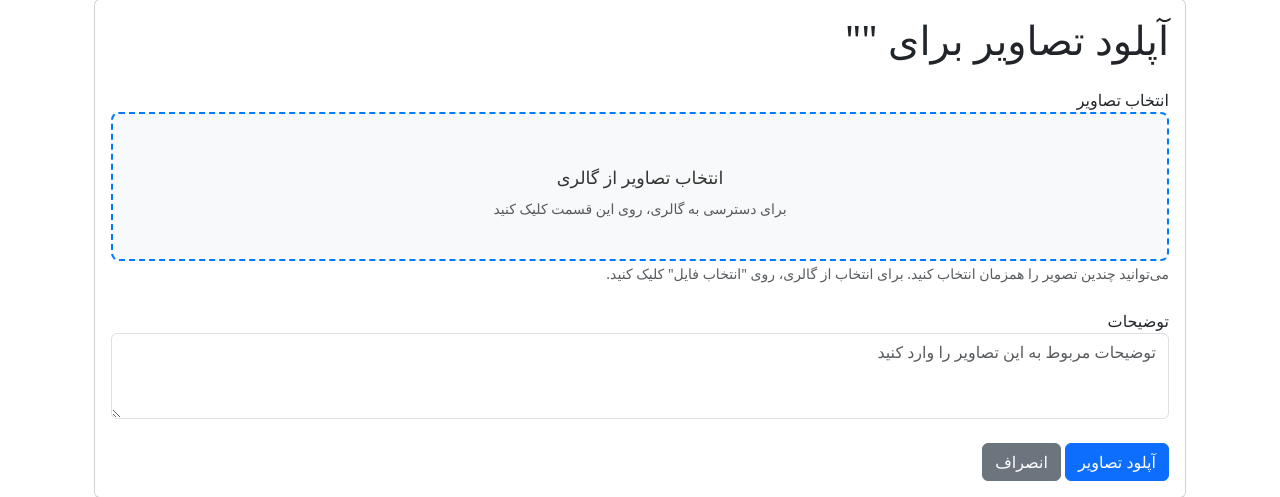
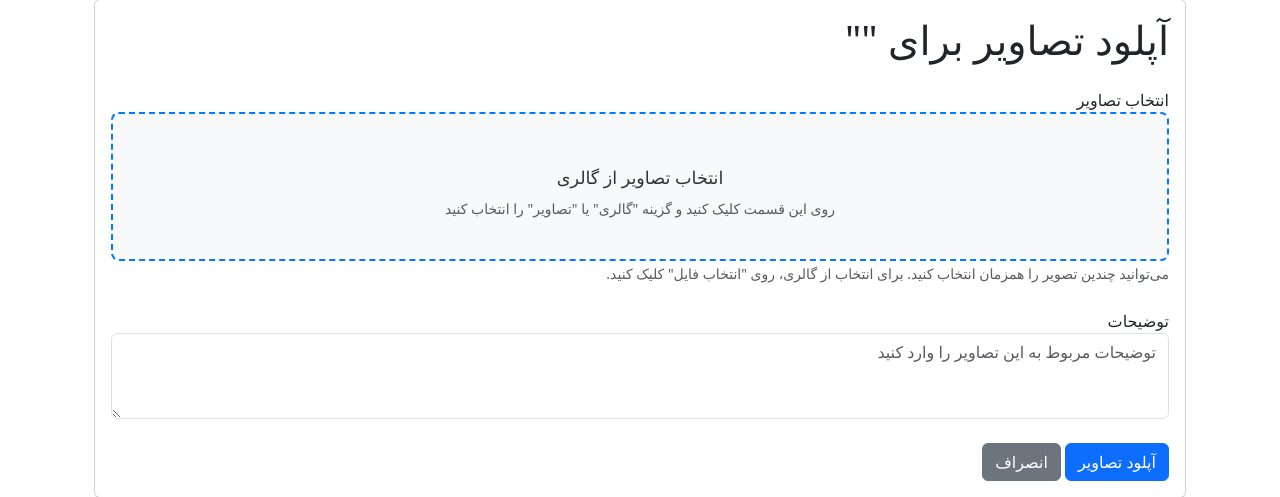
Before and after one commit to khoshraftar/data-line, a Django app: template templates/ostadkar/upload_sample_work_images.html in a window 1280 px wide. Shown: the part 81-578 px from the top of the page. Run offline with Django 5.2, Linux system fonts and the light colour scheme; the template is opened without the code that fills it: values that come from a table or form of the project are taken from there, others are empty; some libraries are stand-ins or nearby versions.

Commit message:
Fix Android gallery access by removing capture attribute

```diff
--- a/ostadkar/forms.py
+++ b/ostadkar/forms.py
@@ -7,7 +7,6 @@
     def __init__(self, attrs=None):
         default_attrs = {
             'accept': 'image/*',
-            'capture': None,  # This allows both camera and gallery
             'multiple': True,
         }
         if attrs:
--- a/templates/ostadkar/upload_sample_work_images.html
+++ b/templates/ostadkar/upload_sample_work_images.html
@@ -29,7 +29,7 @@
                                     <i class="fas fa-images"></i>
                                     <span id="fileText">انتخاب تصاویر از گالری</span>
                                     <small class="d-block text-muted mt-2" id="fileHelp">
-                                        برای دسترسی به گالری، روی این قسمت کلیک کنید
+                                        روی این قسمت کلیک کنید و گزینه "گالری" یا "تصاویر" را انتخاب کنید
                                     </small>
                                     <div id="filePreview" class="mt-3" style="display: none;">
                                         <div class="selected-files"></div>
@@ -182,7 +182,7 @@
         } else {
             // Reset to default state
             fileText.textContent = 'انتخاب تصاویر از گالری';
-            fileHelp.textContent = 'برای دسترسی به گالری، روی این قسمت کلیک کنید';
+            fileHelp.textContent = 'روی این قسمت کلیک کنید و گزینه "گالری" یا "تصاویر" را انتخاب کنید';
             filePreview.style.display = 'none';
             fileOverlay.style.borderColor = '#007bff';
             fileOverlay.style.backgroundColor = '#f8f9fa';
```
